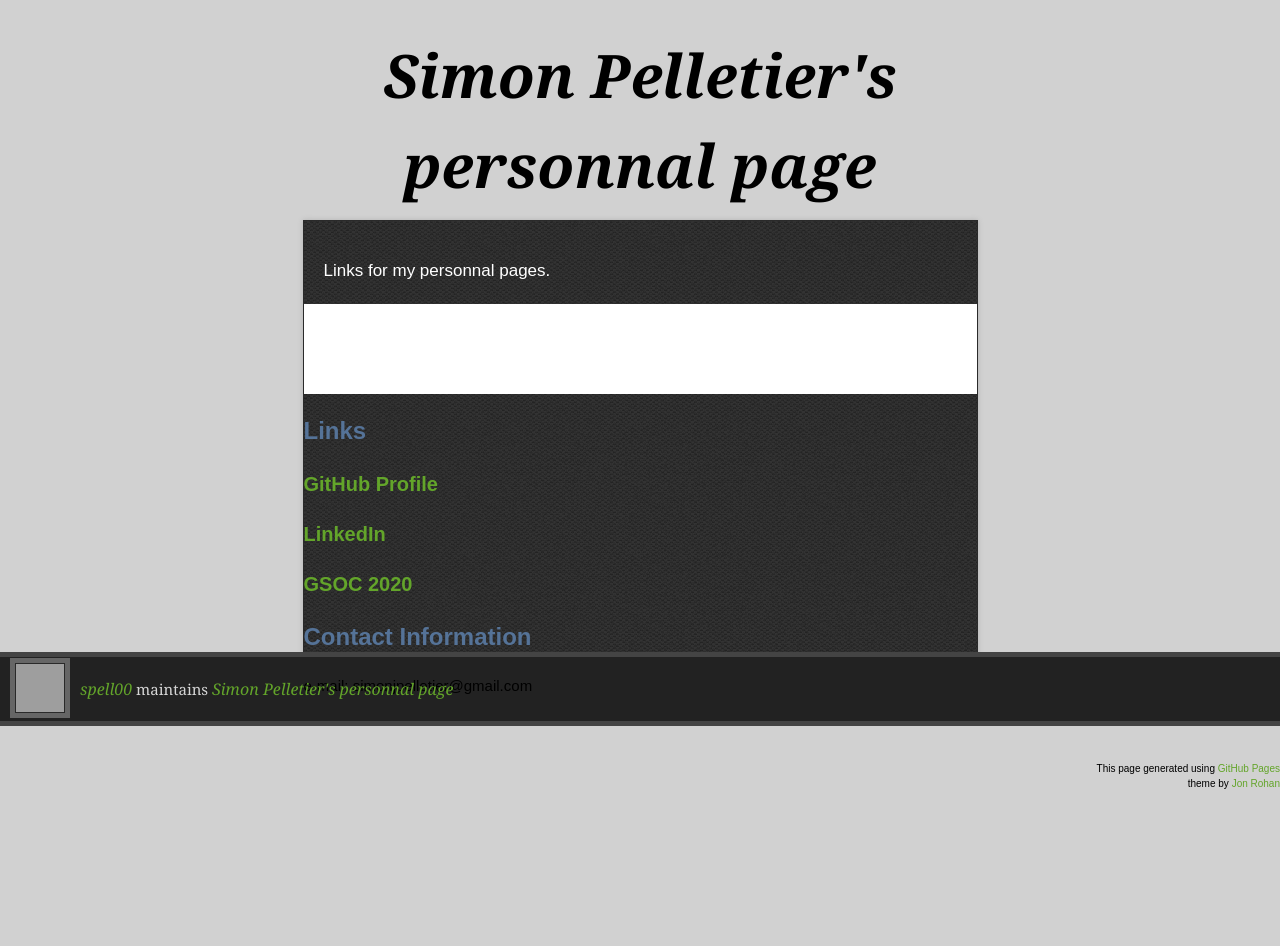
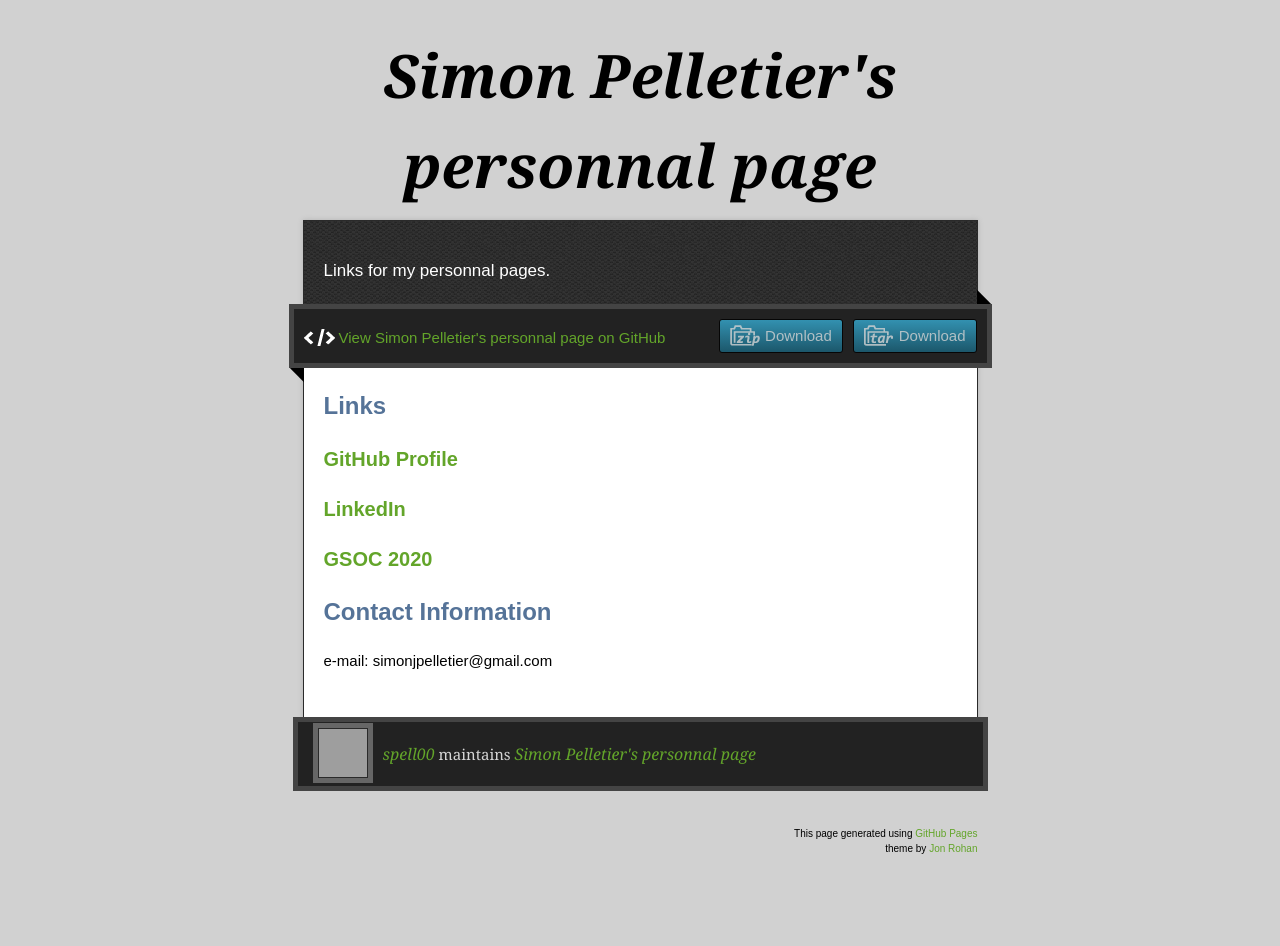
Before and after one commit to spell00/spell.github.io, a Jekyll site: the page built from index.md, in a window 1280 px wide. Built offline with Jekyll 4.4.1, drawn with Linux system fonts in a browser that asks for light colours; our own code applies the rules of GitHub Pages for plain Markdown files; before the commit the page ends 900 px from its top, so only the background shows below that; grey boxes are pictures that could not be loaded.

Commit message:
new stuff

```diff
--- a/_layouts/default.html
+++ b/_layouts/default.html
@@ -24,7 +24,15 @@
     <div id="container">
       <p class="tagline">{{ site.description | default: site.github.project_tagline }}</p>
       <div id="main" role="main">
-        <span class="blc"></span><span class="trc"></span>
+        <div class="download-bar">
+        <div class="inner">
+          {% if site.show_downloads %}
+          <a href="{{ site.github.tar_url }}" class="download-button tar"><span>Download</span></a>
+          <a href="{{ site.github.zip_url }}" class="download-button zip"><span>Download</span></a>
+          {% endif %}
+          <a href="{{ site.github.repository_url }}" class="code">View {{ site.title | default: site.github.repository_name }} on GitHub</a>
+        </div>
+	<span class="blc"></span><span class="trc"></span>
         </div>
         <article class="markdown-body">
           {{ content }}
```
